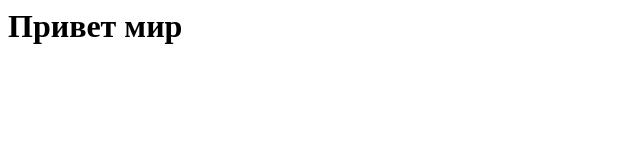
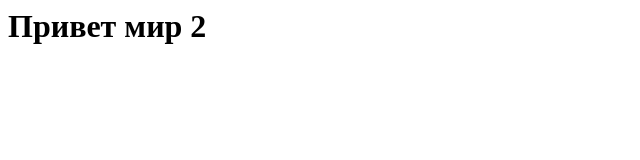
Before and after one commit to sradiantx/shop, a plain HTML site: page index.html in a window 1280 px wide. Shown: the full height of the page, 0-640 px from the left. Drawn offline with Linux system fonts and the light colour scheme.

Commit message:
Update index.html

```diff
--- a/index.html
+++ b/index.html
@@ -3,6 +3,6 @@
     <title>Магазин</title>
   </head>
   <body>
-    <h1>Привет мир</h1>
+    <h1>Привет мир 2</h1>
   </body>
 </html>
```
